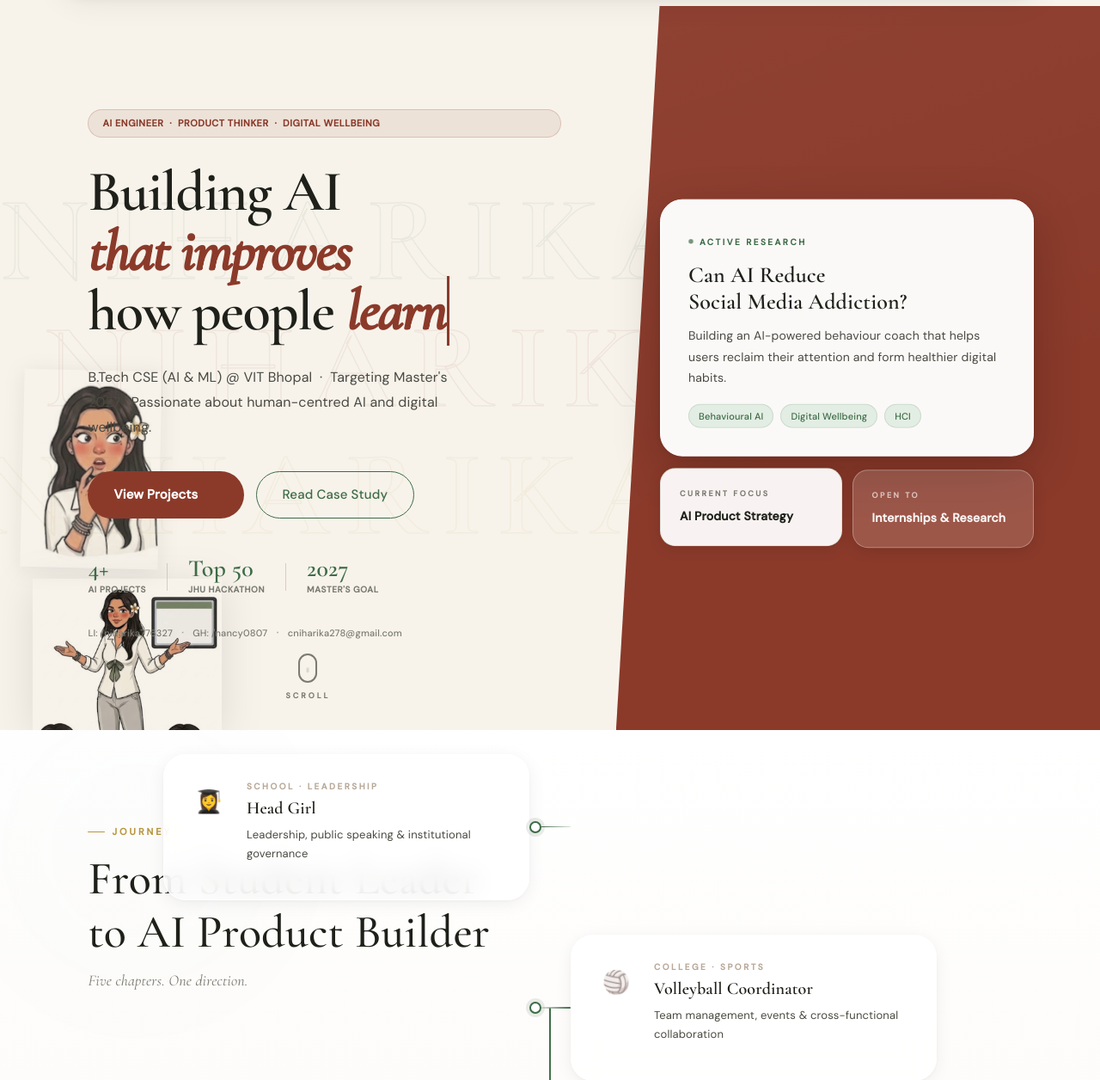
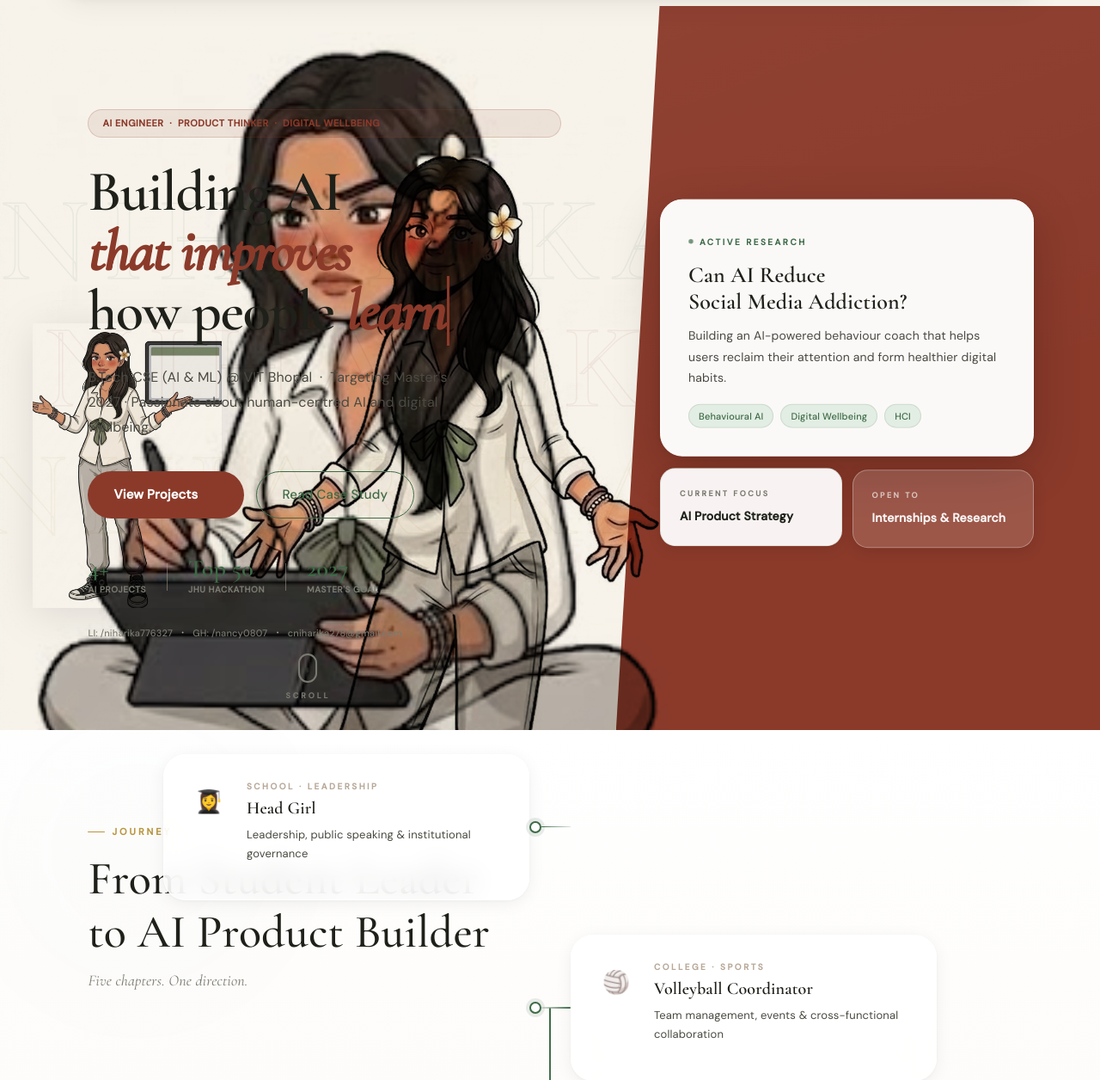
Before and after one commit to nancy0807/niharika-portfolio, a Flask app: page / in a window 1280 px wide. Shown: the part 93-1349 px from the top of the page at 86% size. Run offline with Flask 3, Linux system fonts and the light colour scheme.

Commit message:
Fix character placement, add hover glow, fix stack-dashboard div

```diff
--- a/templates/index.html
+++ b/templates/index.html
@@ -113,9 +113,13 @@
 
     </div>
 
-    <!-- Character — presenting -->
-    <img src="{{ url_for('static', filename='images/char-presenting.png') }}"
-         class="char char-presenting" alt="Niharika presenting" aria-hidden="true">
+    <!-- Character — hero pose -->
+<img src="{{ url_for('static', filename='images/char-hero.png') }}"
+     class="char char-hero" alt="Niharika" aria-hidden="true">
+
+<!-- Character — writing -->
+<img src="{{ url_for('static', filename='images/char-writing.png') }}"
+     class="char char-writing" alt="" aria-hidden="true">
 
     <!-- Right column — floats over brick block -->
     <div class="hero-right">
@@ -347,8 +351,6 @@
 
 <!-- ===================== CASE STUDY ===================== -->
 <section class="case-study" id="case-study">
-    <img src="{{ url_for('static', filename='images/char-thinking.png') }}"
-         class="char char-thinking" alt="" aria-hidden="true">
 
     <div class="case-left reveal">
         <p class="section-tag">Featured Case Study</p>
@@ -393,6 +395,11 @@
 
 <!-- ===================== PROJECTS ===================== -->
 <section class="projects" id="projects">
+    <!-- Character — presenting -->
+    <img src="{{ url_for('static', filename='images/char-presenting.png') }}"
+         class="char char-presenting" alt="Niharika presenting" aria-hidden="true">
+
+    <div class="section-intro reveal">
     <div class="section-intro reveal">
         <p class="section-tag">Engineering Work</p>
         <h2>Featured Projects</h2>
@@ -609,9 +616,9 @@
   <!-- Paper texture overlay -->
     <div class="contact-texture" aria-hidden="true"></div>
 
-    <img src="{{ url_for('static', filename='images/char-dreaming.png') }}"
-         class="char char-dreaming" alt="" aria-hidden="true">
-
+    <!-- ADD -->
+<img src="{{ url_for('static', filename='images/char-thinking.png') }}"
+     class="char char-thinking" alt="" aria-hidden="true">
 
     <div class="contact-inner reveal">
         <p class="section-tag">Get In Touch</p>
```
Also changed, not shown: static/images/char-dreaming.png (deleted), static/images/char-hero.png (added), static/images/char-presenting.png.
